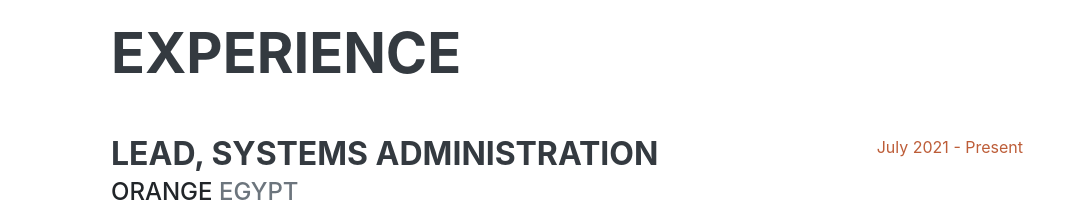
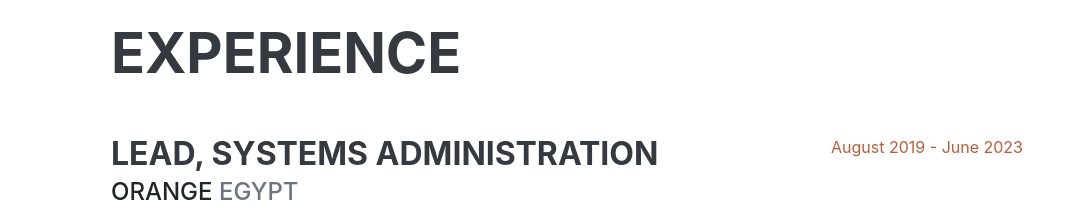
Before and after one commit to HaithamKhalifa/haithamkhalifa.github.io, a plain HTML site: page index.html in a window 1280 px wide. Shown: the part 980-1203 px from the top of the page, without its empty margins (209-1280 px from the left). Drawn offline with nearby package versions, Linux system fonts and the light colour scheme; a web font is replaced by a local one.

Commit message:
Update index.html

```diff
--- a/index.html
+++ b/index.html
@@ -90,7 +90,7 @@
 									</ul>
 
 								</div>
-                        <div class="flex-shrink-0"><span class="text-primary">July 2021 - Present</span></div>
+                        <div class="flex-shrink-0"><span class="text-primary">August 2019 - June 2023</span></div>
                     </div>
                 </div>
             </section>
```
